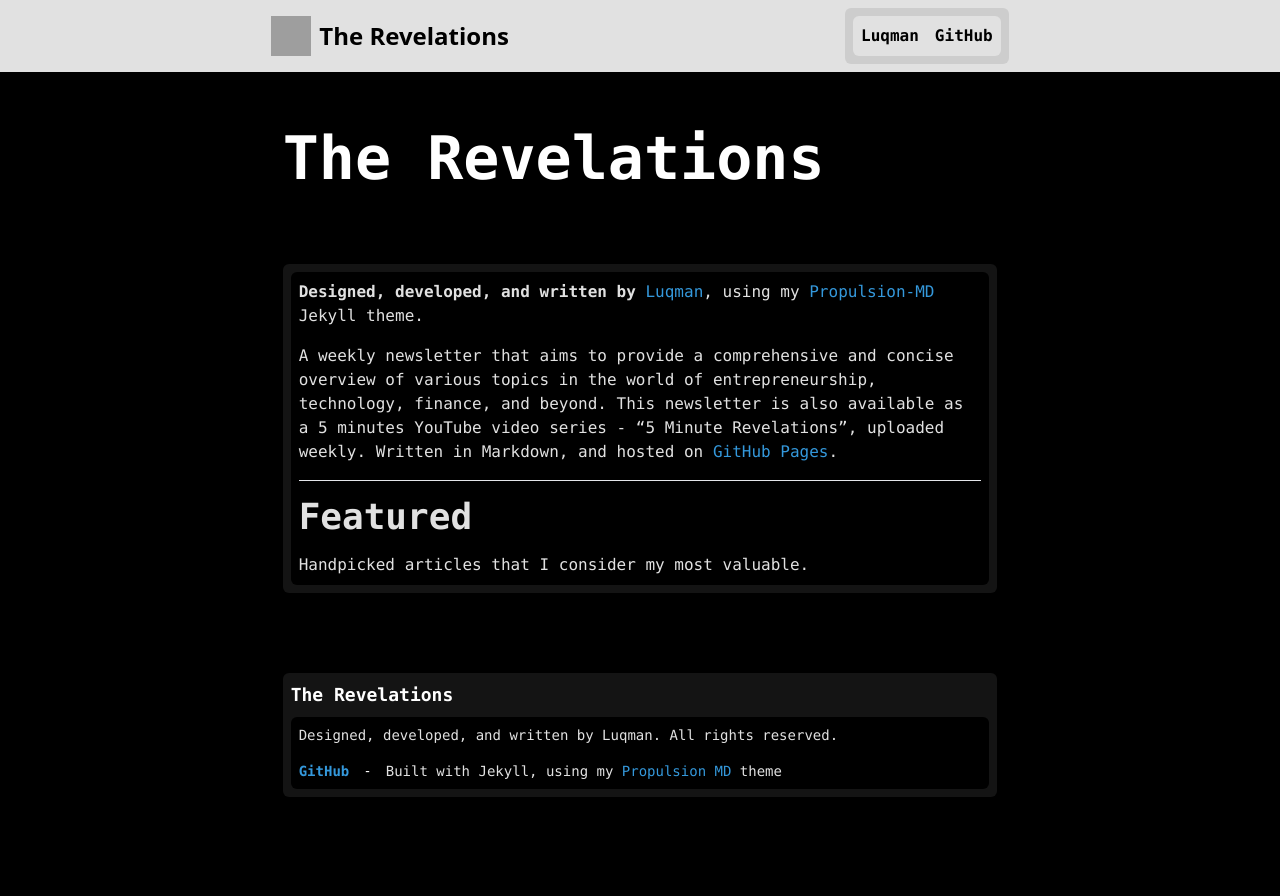
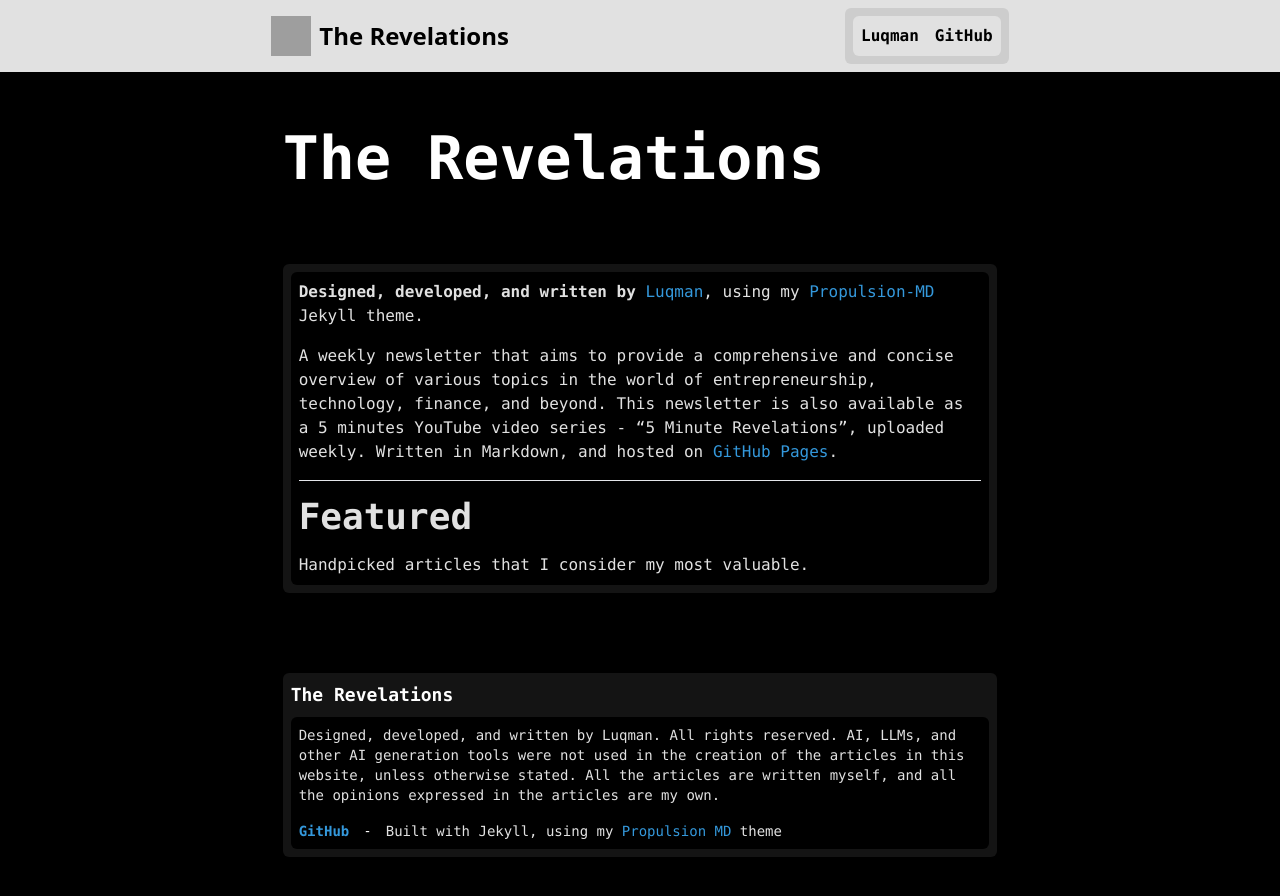
Before and after one commit to theluqmn/revelations, a Jekyll site: the page built from index.md, in a window 1280 px wide. Shown: the top 896 px of the page. Built offline with Jekyll 4.4.1, drawn with Linux system fonts in a browser that asks for light colours; nearby versions of some CDN libraries; grey boxes are pictures that could not be loaded.

Commit message:
some note on the footer

```diff
--- a/_includes/footer.html
+++ b/_includes/footer.html
@@ -6,7 +6,9 @@
 
         <div class="p-2 rounded-md bg-black flex flex-col gap-4">
             <p class="text-[rgb(225,225,225)] text-sm font-mono">
-                Designed, developed, and written by Luqman. All rights reserved.
+                Designed, developed, and written by Luqman. All rights reserved. AI, LLMs, and other AI generation tools
+                were not used in the creation of the articles in this website, unless otherwise stated. All the articles
+                are written myself, and all the opinions expressed in the articles are my own.
             </p>
 
             <div class="flex flex-row gap-4 text-sm">
```
